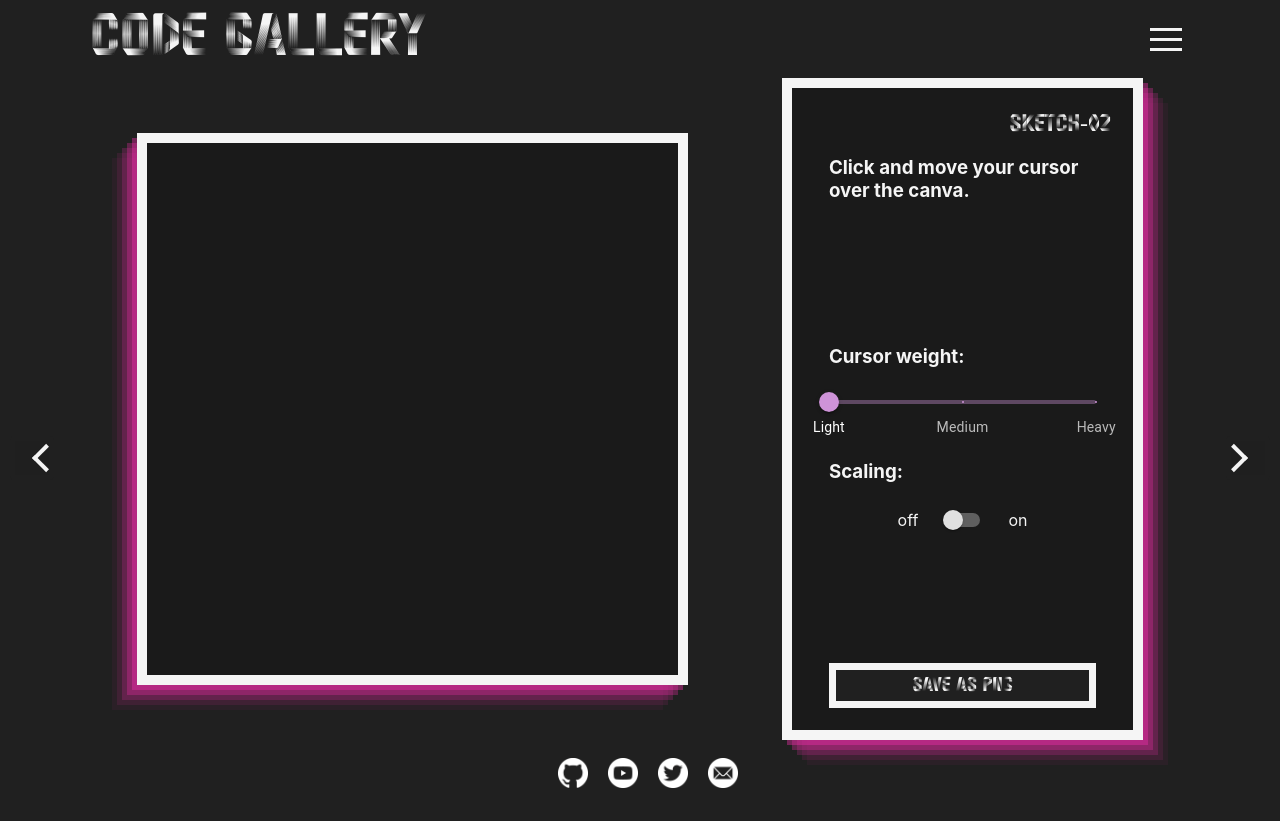
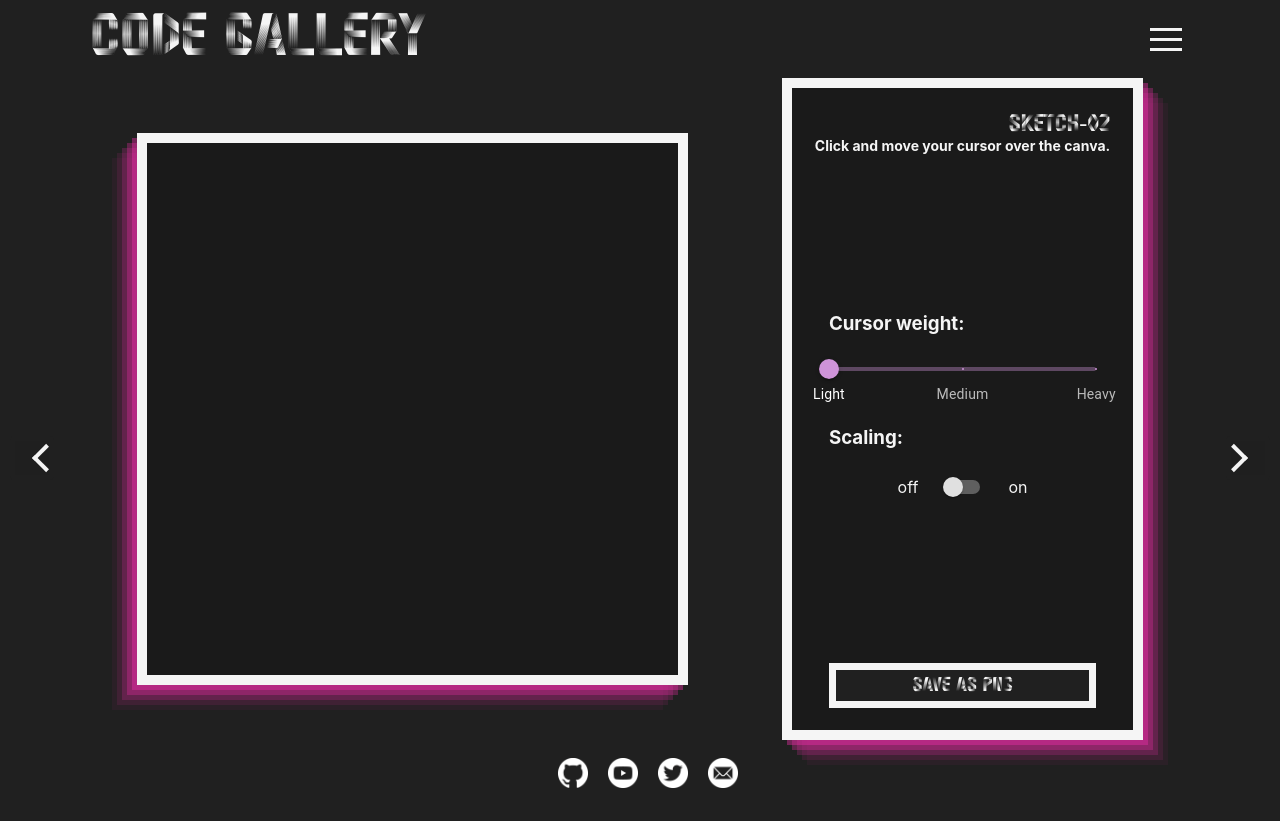
Before and after one commit to 0xLeoDev/Code-Gallery, a React (Create React App) app: page /#/sketch-02 in a window 1280 px wide. Built offline with nearby package versions, Linux system fonts and the light colour scheme.

Commit message:
fix css - panel sizing

```diff
--- a/src/App.css
+++ b/src/App.css
@@ -19,7 +19,6 @@ h2 {
   text-align: right;
   font-family: "laceddays";
 }
-
 button {
   background-color: var(--main-bg-color);
   font-family: "laceddays";
--- a/src/sketches/Sketch.css
+++ b/src/sketches/Sketch.css
@@ -34,20 +34,22 @@
   padding: 2%;
   margin: auto;
 }
+.title {
+}
 .skethTitle {
   align-self: flex-end;
   font-weight: 300;
+  width: 100%;
 }
 .skethSecondTitle {
-  margin-left: 5%;
-  margin-right: 5%;
+  padding: 0;
+  margin: 0;
+  width: auto;
+  font-size: 14px;
 }
 .optionsList {
   width: 90%;
   margin: 20px 0px 20px;
-}
-.title {
-  width: 100%;
 }
 .panelFooter {
   width: 100%;
--- a/src/sketches/SketchPage02.js
+++ b/src/sketches/SketchPage02.js
@@ -173,7 +173,7 @@ function SketchPage02(props) {
 
         {navbarStatus == false && (
           <div className="panel">
-            <div className="title">
+            <div>
               <h2 className="skethTitle">sketch-02</h2>
               <h3 className="skethSecondTitle">
                 Click and move your cursor over the canva.
```
